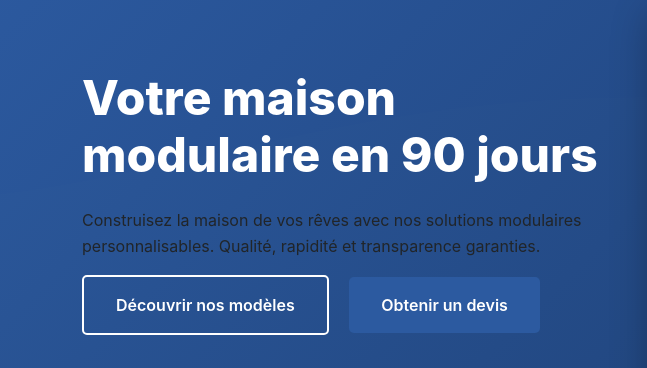
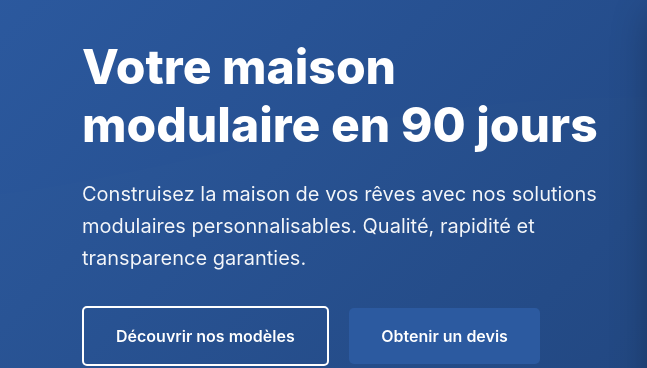
Before and after one commit to dahovitech/moduscap-template, a plain HTML site: page index.html in a window 1280 px wide. Shown: the part 154-522 px from the top of the page, 0-647 px from the left. Drawn offline with nearby package versions, Linux system fonts and the light colour scheme.

Commit message:
Fix: Amélioration de la visibilité du texte descriptif dans la section hero

```diff
--- a/css/style.css
+++ b/css/style.css
@@ -259,6 +259,15 @@ a:hover {
   font-size: 1.5rem;
   margin-bottom: 2rem;
   opacity: 0.95;
+  animation: fadeInUp 1s ease;
+}
+
+.hero-content p {
+  font-size: 1.25rem;
+  margin-bottom: 2rem;
+  color: var(--light-color);
+  opacity: 0.95;
+  line-height: 1.6;
   animation: fadeInUp 1s ease;
 }
 
```
